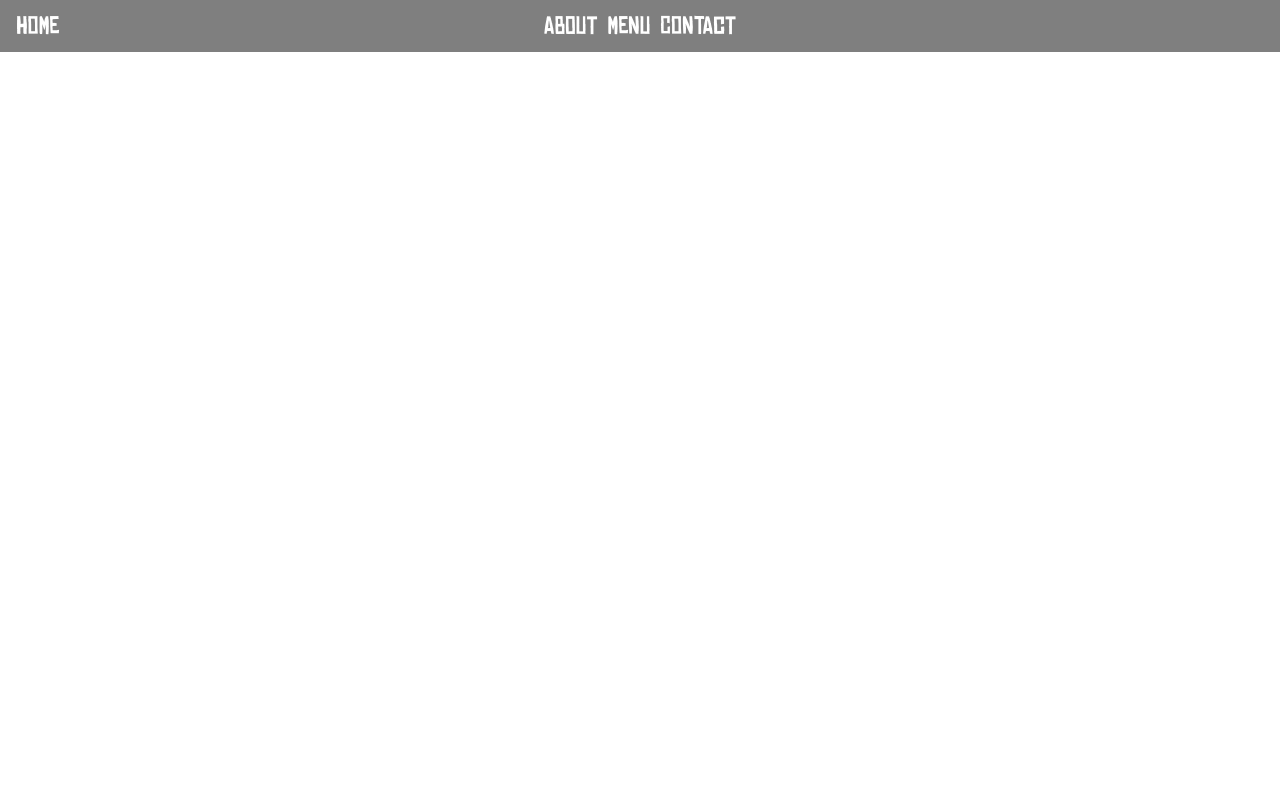
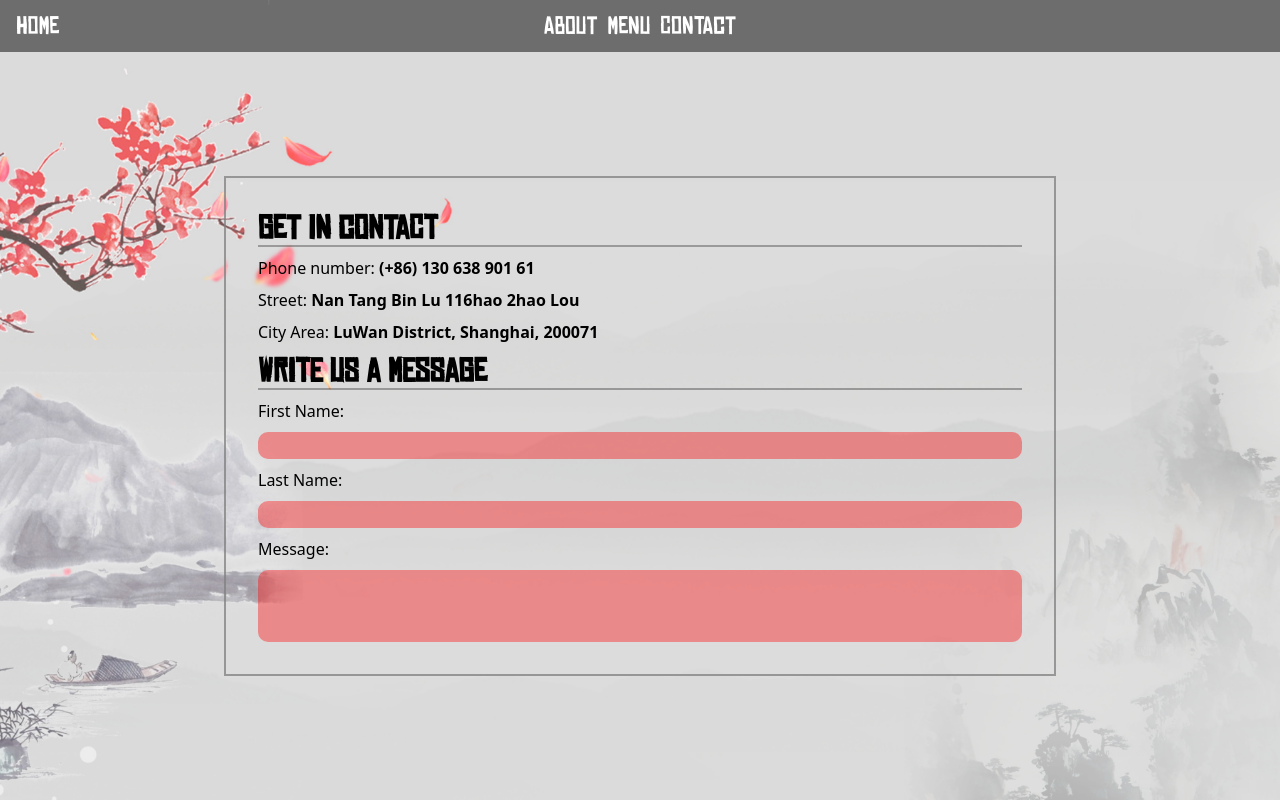
Before and after one commit to alleizon/restaurant-page, a website built with webpack: page dist/index.html in a window 1280 px wide. Both pictures are taken after a click on the link "Contact". Built offline with nearby package versions, Linux system fonts and the light colour scheme; files whose address does not match are found by name.

Commit message:
added contact page css&js

```diff
--- a/src/contact.js
+++ b/src/contact.js
@@ -6,6 +6,71 @@ export const ContactPage = (() => {
   const renderPage = () => {
     content.classList.add("contact");
     navbar();
+    createInfo();
+  };
+
+  const createInfo = () => {
+    const body = document.createElement("div");
+    content.appendChild(body);
+    createCard(body);
+    body.classList.add("body");
+  };
+
+  const createCard = (body) => {
+    const card = document.createElement("div");
+    card.classList.add("card");
+    const h1 = document.createElement("h1");
+    h1.textContent = "Get in contact";
+    card.appendChild(h1);
+
+    const addAdress = () => {
+      const contact = {
+        phone: "(+86) 130 638 901 61",
+        street: "Nan Tang Bin Lu 116hao 2hao Lou",
+        address: "LuWan District, Shanghai, 200071",
+      };
+      const phone = document.createElement("h2");
+      phone.innerHTML = `<span>Phone number: </span> ${contact.phone}`;
+      const street = document.createElement("h2");
+      street.innerHTML = `<span>Street: </span> ${contact.street}`;
+      const address = document.createElement("h2");
+      address.innerHTML = `<span>City Area: </span> ${contact.address}`;
+      card.append(phone, street, address);
+    };
+    addAdress();
+
+    const message = document.createElement("h1");
+    message.textContent = "Write us a message";
+    card.appendChild(message);
+
+    const addForm = () => {
+      const fields = ["first-name", "last-name", "message"];
+      fields.forEach((field) => {
+        const label = document.createElement("label");
+        const input =
+          field === "message"
+            ? document.createElement("textarea")
+            : document.createElement("input");
+        label.textContent =
+          field
+            .split("-")
+            .map((word) => word[0].toUpperCase() + word.substring(1))
+            .join(" ") + ":";
+        label.setAttribute("for", field);
+        if (!(field === "message")) input.setAttribute("type", "text");
+        else {
+          input.cols = "25";
+          input.rows = "5";
+        }
+        input.id = input.name = field;
+        input.setAttribute("autocomplete", "off");
+
+        card.append(label, input);
+      });
+    };
+    addForm();
+
+    body.appendChild(card);
   };
 
   const removePage = () => {
```
Also changed, not shown: dist/index.html, dist/main.js, dist/style.css.
